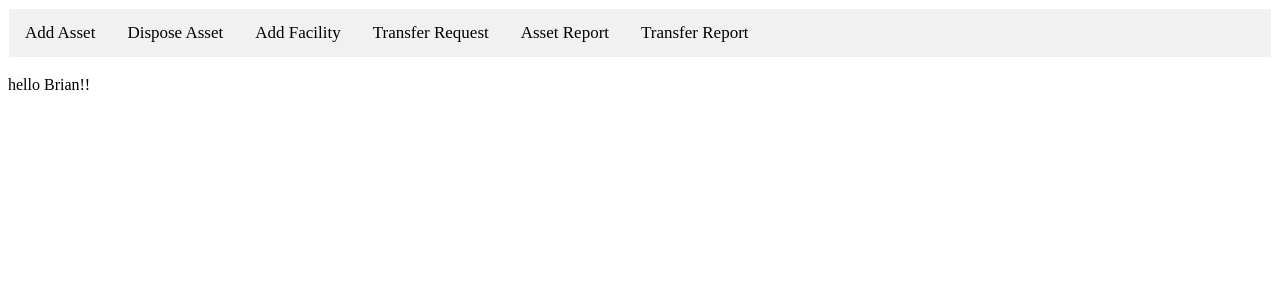
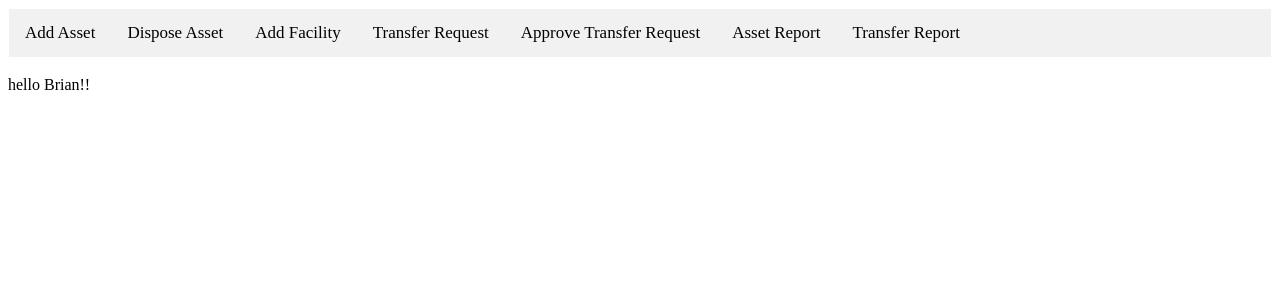
Before and after one commit to bw-davis/cis322, a Flask app: page /dashboard in a window 1280 px wide. Shown: the top 300 px of the page. Run offline with Flask 2, Linux system fonts and the light colour scheme; some libraries are stand-ins or nearby versions.

Commit message:
step 5 almost done

```diff
--- a/sql/create_tables.sql
+++ b/sql/create_tables.sql
@@ -42,6 +42,7 @@ create table asset_at (
 -- table keeps data related to transferring an asset from one facility to another
 create table transit_request (
 	request_pk					serial primary key,
+	summary						varchar(16),
 	requester					varchar(16) REFERENCES users(user_pk),		-- person who requested asset transfer
 	create_dt					timestamp default now(),				-- timestamp of when request is created
 	asset_fk 					integer REFERENCES assets(asset_pk),	-- asset being transferred
--- a/src/app.py
+++ b/src/app.py
@@ -158,7 +158,7 @@ def transfer_req():
         asset_tag = request.form['asset_tag']
         facility_code = request.form['destination_facility']
         requester = session['username']
-        # summary = request.form['summary']
+        summary = request.form['summary']
         # conn =  psycopg2.connect(dbname=dbname, host=dbhost, port=dbport)
         # cur = conn.cursor()
         cur.execute("select asset_pk from assets where asset_tag=%s;", (asset_tag, ))
@@ -170,7 +170,7 @@ def transfer_req():
         if count == 0:
             cur.execute("select facility_pk from facilities where code=%s;", (facility_code, ))
             destination_facility = cur.fetchone()[0]
-            cur.execute("insert into transit_request (requester, asset_fk, source_facility_fk, destination_facility_fk) values (%s, %s, %s, %s);", (requester, asset_fk, source_facility, destination_facility, ))
+            cur.execute("insert into transit_request (requester, asset_fk, source_facility_fk, destination_facility_fk, summary) values (%s, %s, %s, %s);", (requester, asset_fk, source_facility, destination_facility, summary, ))
             good = "transfer request created successfully"
             conn.commit()
             cur.close()
@@ -192,11 +192,14 @@ def approve_req():
         error = "only Logistics Officers can approve transfers"
         return render_template('error.html', error=error)
     if request.method=='GET':
-        cur.execute("select request pk from transit_request;")
+        cur.execute("select request_pk from transit_request;")
+        request_pk = cur.fetchall()
+        cur.execute("select * from transit_request;")
         transfer_requests = cur.fetchall()
-        return render_template('approve_req.html', transfer_requests=transfer_requests)
+        return render_template('approve_req.html', transfer_requests=transfer_requests, request_pk=request_pk)
     if request.method=='POST':
-        good = "good"
+        request_pk = request.form['transfer_request']
+        good = "transfer request approved"
         return render_template('approve_req.html', good=good)
 if __name__ == "__main__":
     app.run()
--- a/src/templates/dashboard.html
+++ b/src/templates/dashboard.html
@@ -41,6 +41,7 @@ div.tab a:focus, .active {
 	<a href="{{url_for('dispose_asset')}}" class="tablinks">Dispose Asset</a>
 	<a href="{{url_for('add_facility')}}" class="tablinks">Add Facility</a>
 	<a href="{{url_for('transfer_req')}}" class="tablinks">Transfer Request</a>
+    <a href="{{url_for('approve_req')}}" class="tablinks">Approve Transfer Request</a>
 	<a href="{{url_for('asset_report')}}" class="tablinks">Asset Report</a>
 	<a href="{{url_for('transfer_report')}}" class="tablinks">Transfer Report</a>
 </div><br/>
```
Also changed, not shown: src/templates/approve_req.html (+7 -1 lines).
